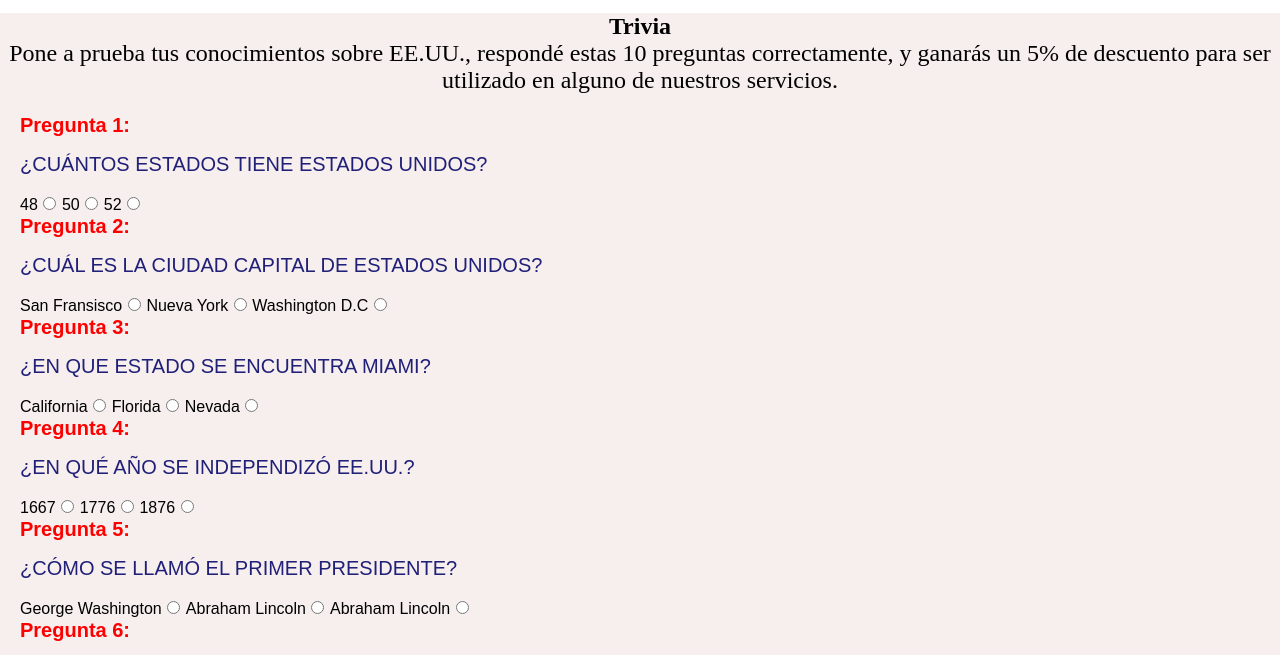
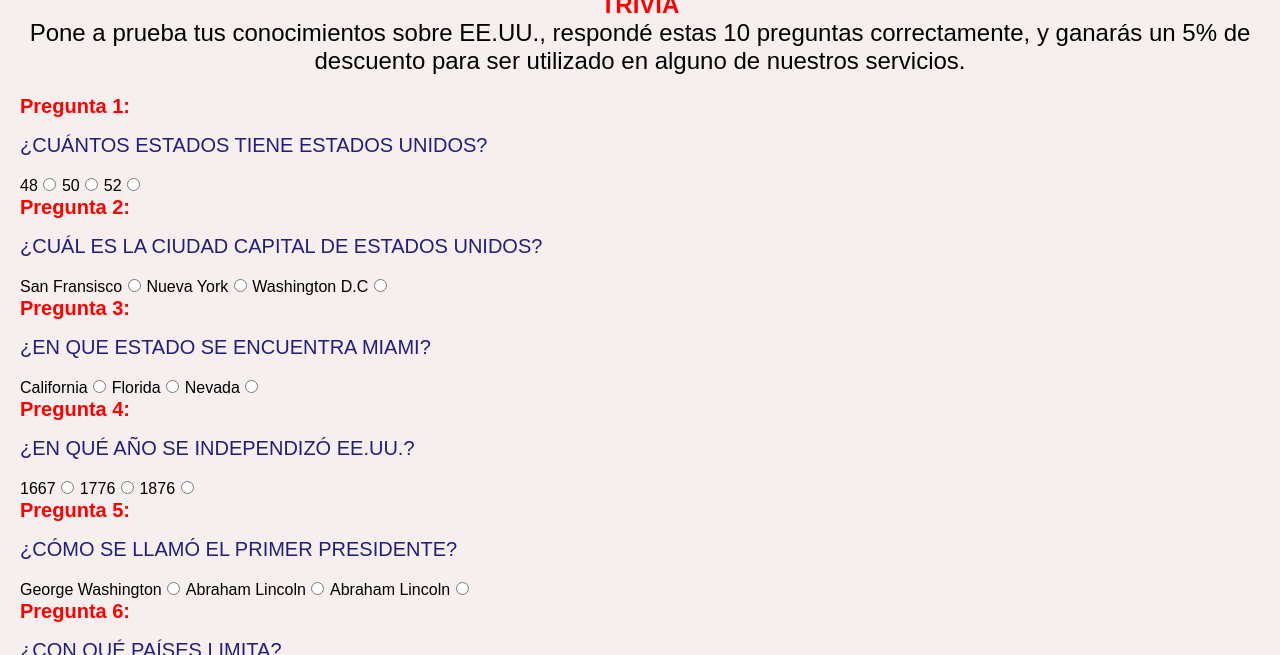
Before and after one commit to danielermel99/proyecto-final, a plain HTML site: page pages/trivia.html in a window 1280 px wide. Shown: the part 74-729 px from the top of the page. Drawn offline with Linux system fonts and the light colour scheme.

Commit message:
titulo sec

```diff
--- a/css/styles.css
+++ b/css/styles.css
@@ -29,17 +29,19 @@ header h1{
     font-family: "Figtree", sans-serif;
 }
 
+
 .tituloSecundario{
-    margin-top: 16px;
-    text-transform: capitalize;
-    text-align: center;}
+    text-transform: uppercase;
+    text-align: center;
+    margin-top: 10px;
+    color: red;
+    font-family: "Figtree", sans-serif;
+}
+
 
 .barraNavegacion{
     text-transform: uppercase;
     text-align: center;
-    margin-top: 16px;
-
-
     color: red;
     font-family: "Figtree", sans-serif;
 }
```
